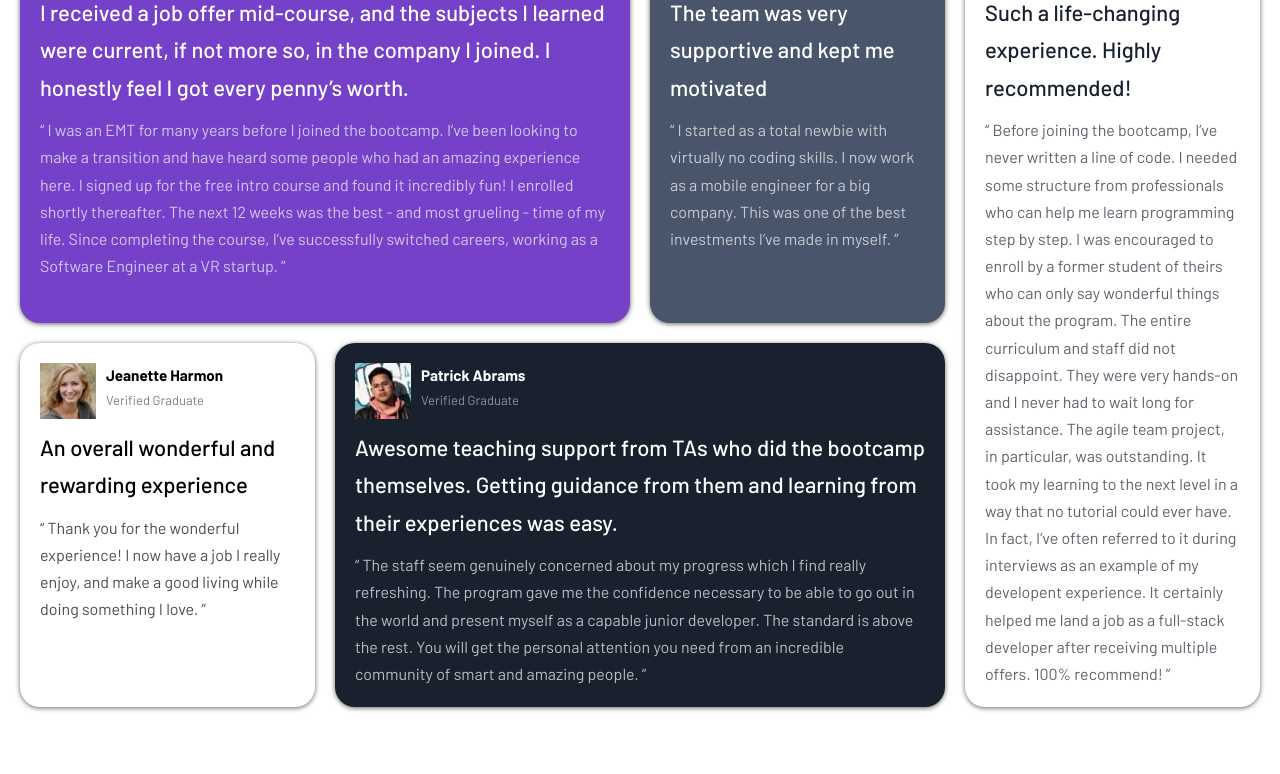
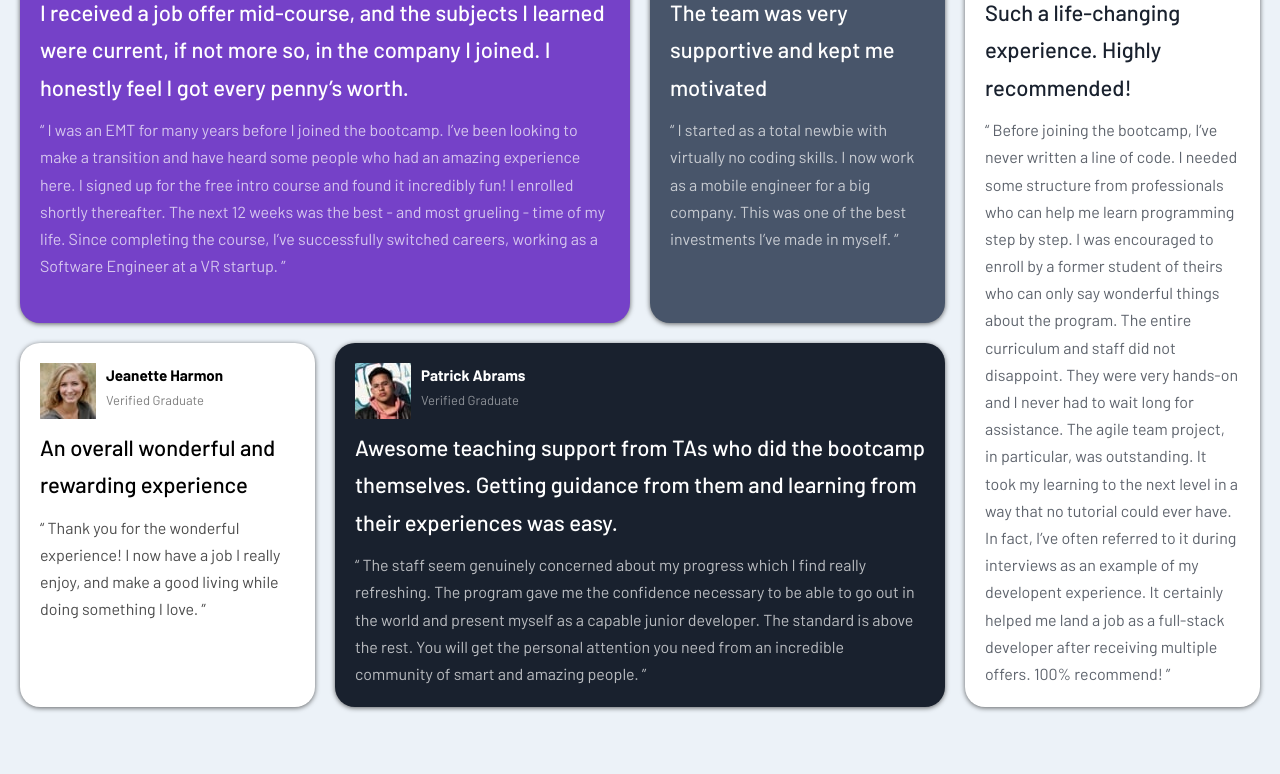
Before and after one commit to kimicasamina/testimonials, a plain HTML site: page index.html in a window 1280 px wide. Shown: the part 162-936 px from the top of the page. Drawn offline with nearby package versions, Linux system fonts and the light colour scheme; files that its build step writes are made by us from their sources.

Commit message:
changed the background color

```diff
--- a/styles.scss
+++ b/styles.scss
@@ -16,6 +16,7 @@
 
 body {
   font-family: 'Barlow', sans-serif;
+  background-color: var( --light-grayish-blue);
   font-size: 13px;
   line-height: 1.7;
 }
```
